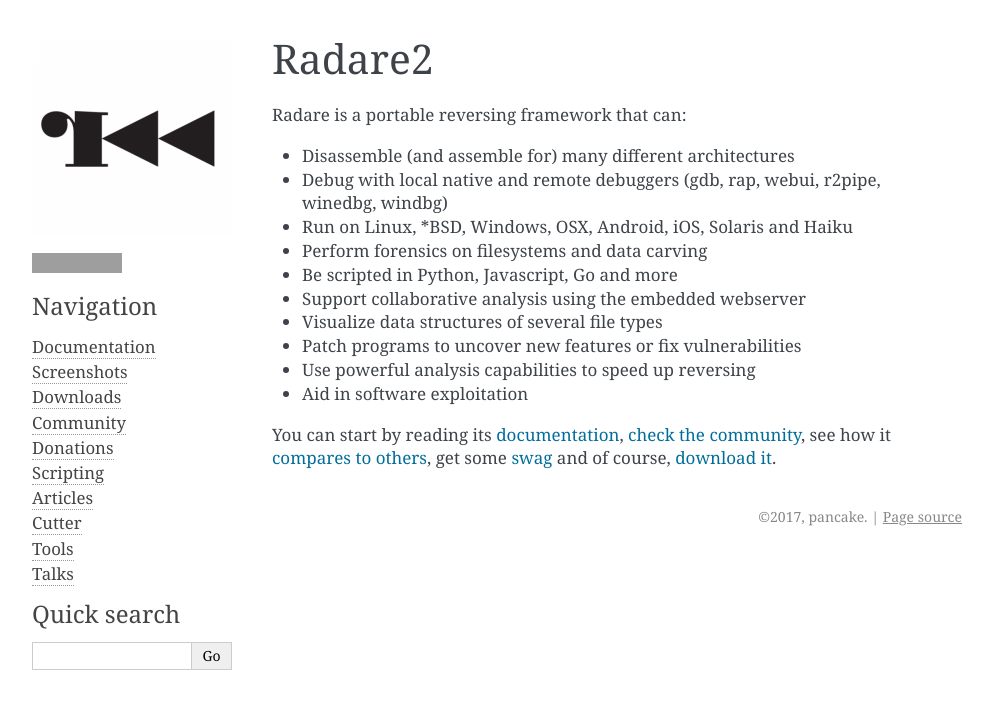
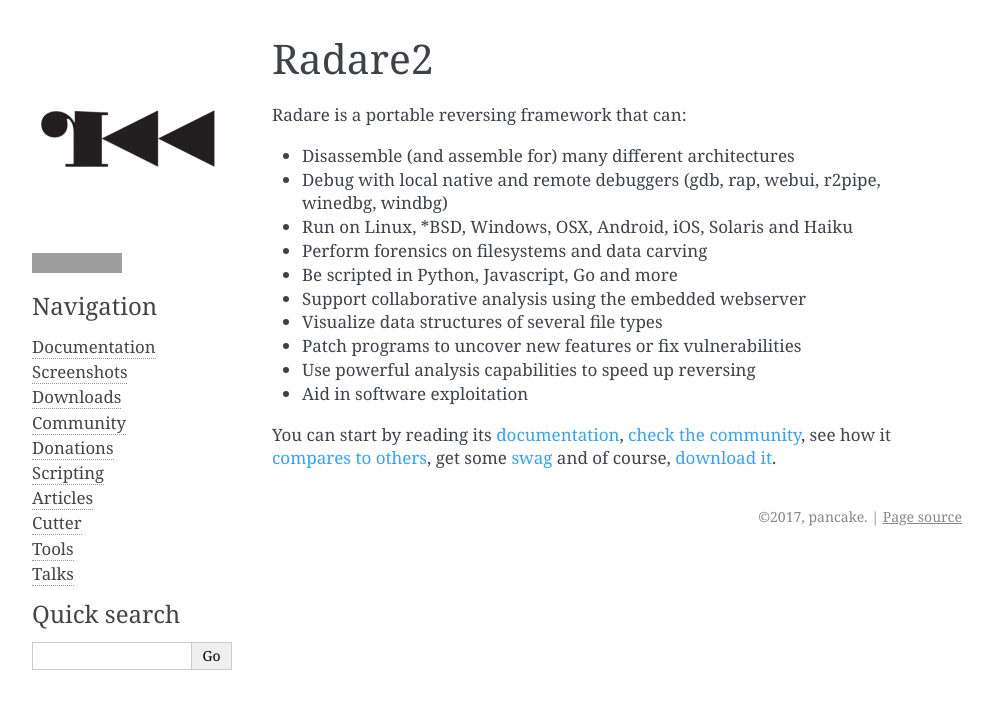
Before and after one commit to radareorg/radareorg, a Sphinx documentation site: the page built from source/index.rst, in a window 1280 px wide. Shown: the top 709 px of the page, without its empty margins (148-1141 px from the left). Built offline with Sphinx 7.4.7, drawn with Linux system fonts in a browser that asks for light colours; grey boxes are pictures that could not be loaded.

Commit message:
Please the pancake in blue

```diff
--- a/source/_static/css/custom.css
+++ b/source/_static/css/custom.css
@@ -30,5 +30,5 @@
 }
 
 a {
-	color: #026D9B;
+	color: #33A2FF;
 }
```
